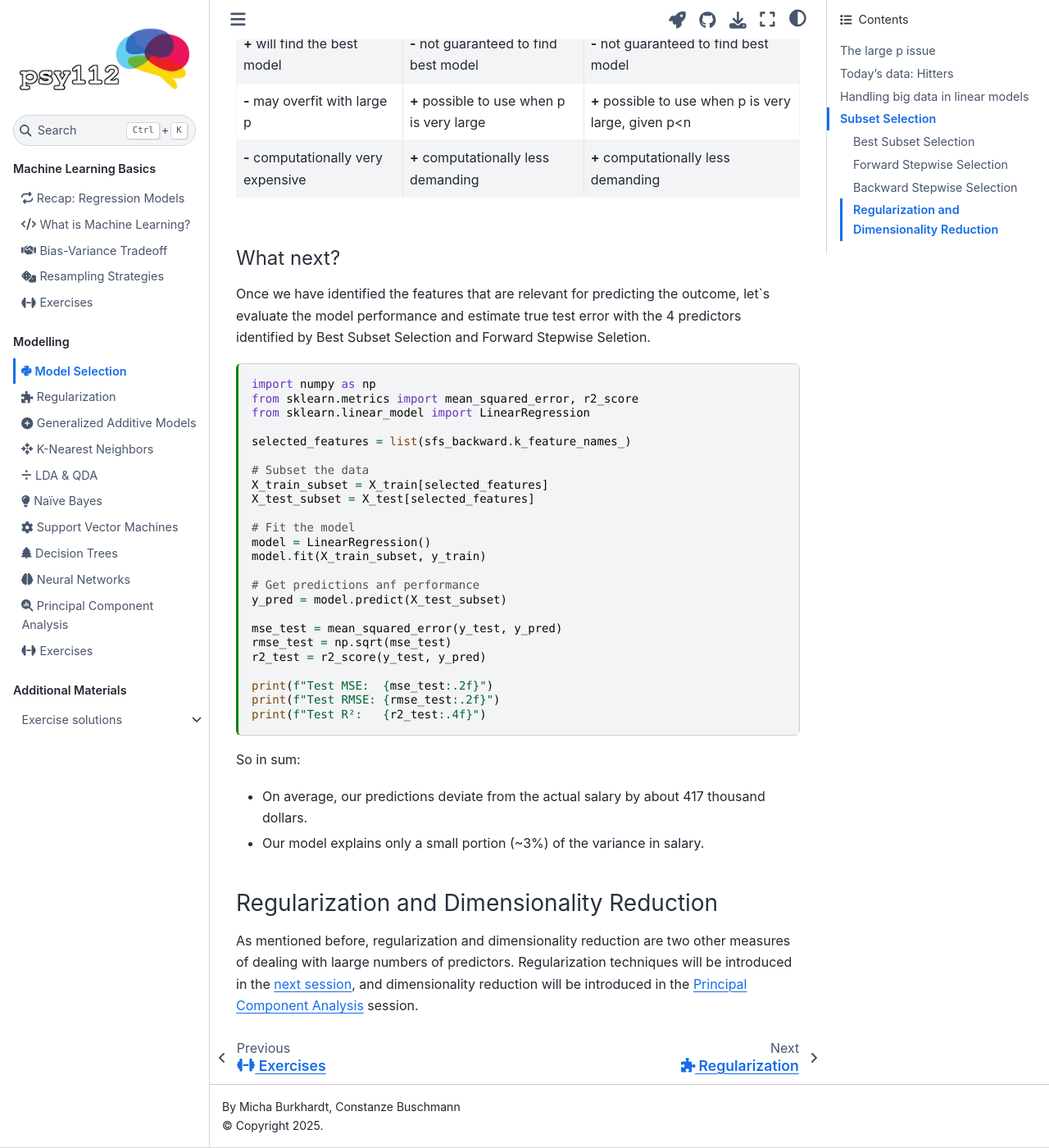
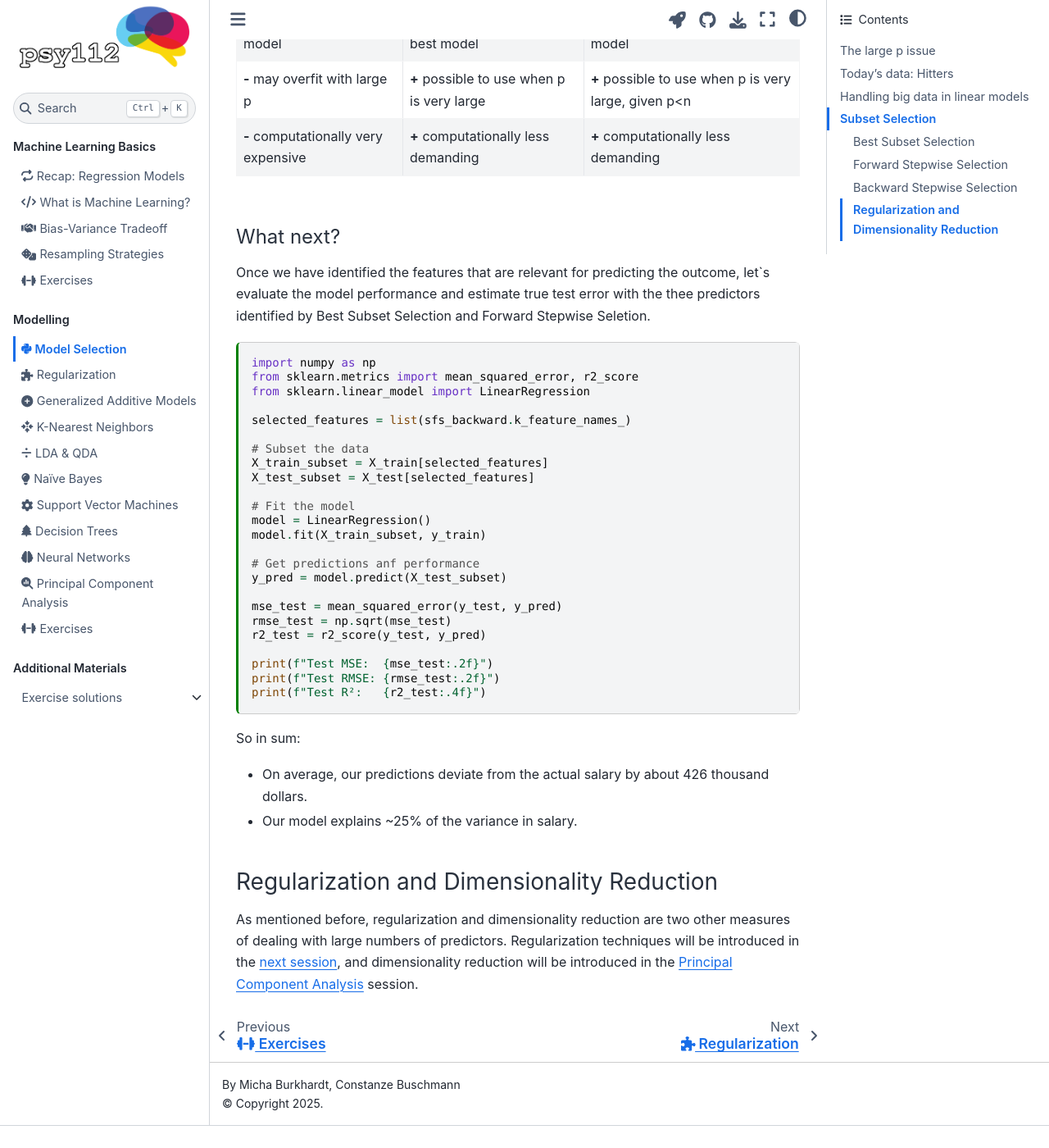
Before and after one commit to mibur1/psy112, a Jupyter Book: the page built from book/2_models/1_Model_selection.md, in a window 1280 px wide and 1400 px high, scrolled down 5102 px. Shown: the whole window at 82% size. Built offline with Jupyter Book 1.0.4 settings and Sphinx 7.4.7 and the Sphinx Book theme 1.1.4, drawn with Linux system fonts in a browser that asks for light colours; comment, search, counter and statistics services are not loaded; after the commit the page ends 6475 px from its top, so only the background shows below that.

Commit message:
misc improvements

````diff
--- a/_config.yml
+++ b/_config.yml
@@ -8,7 +8,7 @@
 # Do not execute notebooks
 execute:
   execute_notebooks: "auto"
-  exclude_patterns: ["book/1_basics/Exercises.ipynb"]
+  exclude_patterns: ["*/Exercises.ipynb"]
 
 
 # Define the name of the latex output file for PDF builds
--- a/book/2_models/1_Model_selection.md
+++ b/book/2_models/1_Model_selection.md
@@ -32,7 +32,7 @@
 
 For practical demonstration, we will use the `Hitters` dataset. This dataset provides Major League Baseball Data from the 1986 and 1987 seasons. It contains 322 observations of major league players on 20 variables (so it's not big data, but we can pretend it is). The Research aim is to predict a baseball player's salary on the basis of various predictors associated with the performance in the previous year. You can check its contents here: https://islp.readthedocs.io/en/latest/datasets/Hitters.html
 
-```{code-cell}
+```{code-cell} ipython3
 import statsmodels.api as sm
 
 # Get the data
@@ -41,7 +41,7 @@
 
 For computational reasons, we will not include all predictors but only a smaller subset:
 
-```{code-cell}
+```{code-cell} ipython3
 # Keep a total of 10 variables - the target ´Salary´ and 9  features.
 hitters_subset = hitters[["Salary", "CHits", "CAtBat", "CRuns", "CWalks", "Assists", "Hits", "HmRun", "Years", "Errors"]].copy()
 
@@ -53,7 +53,7 @@
 
 Let’s also take a look at the correlation matrix to check for potential multicollinearity, which can affect the stability of linear regression models.
 
-```{code-cell}
+```{code-cell} ipython3
 import seaborn as sns
 
 sns.heatmap(hitters_subset.corr(), annot=True, cmap="coolwarm", fmt=".2f");
@@ -223,7 +223,7 @@
 
 #### What next?
 
-Once we have identified the features that are relevant for predicting the outcome, let`s evaluate the model performance and estimate true test error with the 4 predictors identified by Best Subset Selection and Forward Stepwise Seletion.
+Once we have identified the features that are relevant for predicting the outcome, let`s evaluate the model performance and estimate true test error with the thee predictors identified by Best Subset Selection and Forward Stepwise Seletion.
 
 ```{code-cell} ipython3
 import numpy as np
@@ -254,10 +254,10 @@
 
 So in sum:
 
-- On average, our predictions deviate from the actual salary by about 417 thousand dollars.
-- Our model explains only a small portion (~3%) of the variance in salary.
+- On average, our predictions deviate from the actual salary by about 426 thousand dollars.
+- Our model explains ~25% of the variance in salary.
 
 
 ### Regularization and Dimensionality Reduction
 
-As mentioned before, regularization and dimensionality reduction are two other measures of dealing with laarge numbers of predictors. Regularization techniques will be introduced in the [next session](2_Regularization), and dimensionality reduction will be introduced in the [Principal Component Analysis](10_PCA) session.
+As mentioned before, regularization and dimensionality reduction are two other measures of dealing with large numbers of predictors. Regularization techniques will be introduced in the [next session](2_Regularization), and dimensionality reduction will be introduced in the [Principal Component Analysis](10_PCA) session.
````
Also changed, not shown: other parts of book/2_models/1_Model_selection.md (+2 -2 lines), book/2_models/2_Regularization.md (+11 -19 lines), book/2_models/Exercises.ipynb, book/solutions/solutions_2.ipynb.
